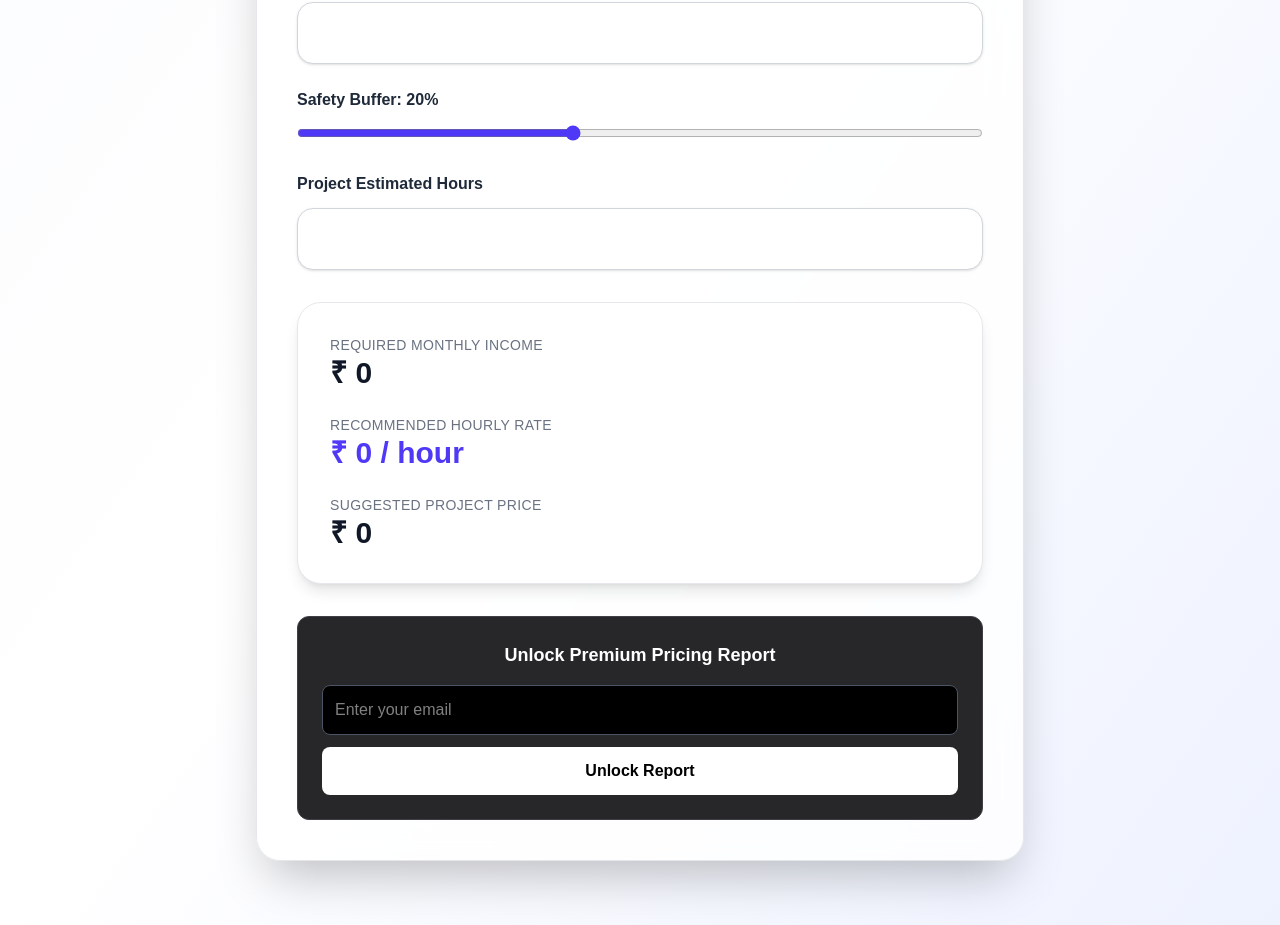
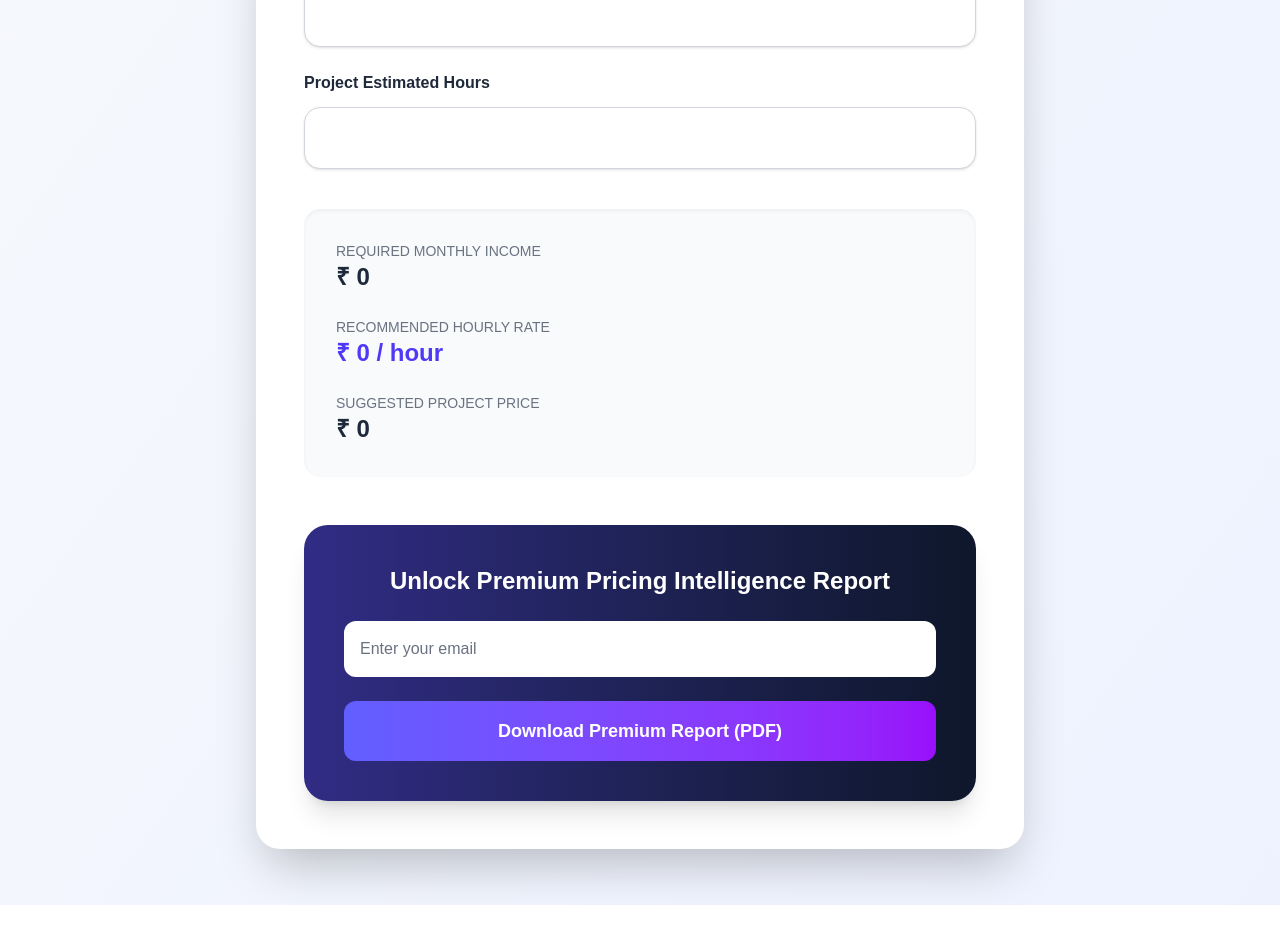
Before and after one commit to kishoredk-tech/freelance-rate, a Next.js app: page / in a window 1280 px wide. Shown: the part 860-1785 px from the top of the page. Built offline with nearby package versions, Linux system fonts and the light colour scheme.

Commit message:
Big UI Change, both free and premium free available

```diff
--- a/src/app/page.tsx
+++ b/src/app/page.tsx
@@ -1,19 +1,20 @@
 "use client";
 
-import { useState, useMemo } from "react";
+import { useState } from "react";
 import InputField from "@/components/InputField";
 import ResultsCard from "@/components/ResultsCard";
-import SubscribeForm from "@/components/SubscribeForm";
+import { jsPDF } from "jspdf";
 
 export default function Home() {
+
   const [currency, setCurrency] = useState("INR");
   const [desiredIncome, setDesiredIncome] = useState("");
   const [monthlyExpenses, setMonthlyExpenses] = useState("");
   const [workingDays, setWorkingDays] = useState("");
   const [billableHours, setBillableHours] = useState("");
-  const [bufferPercent, setBufferPercent] = useState(20);
   const [projectHours, setProjectHours] = useState("");
   const [currentRate, setCurrentRate] = useState("");
+  const [email, setEmail] = useState("");
 
   const currencySymbols: Record<string, string> = {
     INR: "₹",
@@ -24,86 +25,152 @@ export default function Home() {
 
   const symbol = currencySymbols[currency];
 
-  const calculations = useMemo(() => {
-    const income = Number(desiredIncome) || 0;
-    const expenses = Number(monthlyExpenses) || 0;
-    const days = Number(workingDays) || 0;
-    const hours = Number(billableHours) || 0;
-    const projectHrs = Number(projectHours) || 0;
-    const current = Number(currentRate) || 0;
+  // =============================
+  // BUSINESS LOGIC
+  // =============================
 
-    const totalRequired = income + expenses;
-    const totalBillableHours = days * hours;
+  const totalRequired =
+    Number(desiredIncome || 0) + Number(monthlyExpenses || 0);
 
-    const baseRate =
+  const totalBillableHours =
+    Number(workingDays || 0) * Number(billableHours || 0);
+
+  const recommendedHourlyRate =
     totalBillableHours > 0
-        ? totalRequired / totalBillableHours
-        : 0;
-
-    const recommended =
-      baseRate > 0
-        ? Math.round(baseRate * (1 + bufferPercent / 100))
+      ? Math.round(totalRequired / totalBillableHours)
       : 0;
 
   const projectPrice =
-      recommended > 0
-        ? Math.round(recommended * projectHrs)
-        : 0;
+    Math.round(recommendedHourlyRate * Number(projectHours || 0));
 
   const rateGap =
-      current > 0 ? recommended - current : 0;
+    recommendedHourlyRate - Number(currentRate || 0);
 
   const monthlyLoss =
     rateGap > 0 ? Math.round(rateGap * totalBillableHours) : 0;
 
-    const yearlyLoss =
-      monthlyLoss > 0 ? monthlyLoss * 12 : 0;
+  const yearlyLoss = monthlyLoss * 12;
 
-    const isUnderpricing =
-      current > 0 && current < recommended;
+  // =============================
+  // PREMIUM PDF GENERATOR (v2 EXECUTIVE STYLE)
+  // =============================
 
-    return {
-      totalRequired,
-      recommended,
-      projectPrice,
-      monthlyLoss,
-      yearlyLoss,
-      isUnderpricing,
+  const generatePremiumPDF = () => {
+
+    const doc = new jsPDF();
+
+    const today = new Date().toLocaleDateString();
+
+    // ---------- PAGE 1 (COVER) ----------
+
+    doc.setFillColor(30, 41, 59);
+    doc.rect(0, 0, 210, 297, "F");
+
+    doc.setTextColor(255, 255, 255);
+
+    doc.setFontSize(26);
+    doc.text("Freelance Rate Intelligence", 105, 80, { align: "center" });
+
+    doc.setFontSize(16);
+    doc.text("Pricing Intelligence Report", 105, 95, { align: "center" });
+
+    doc.setFontSize(12);
+    doc.text(`Generated on: ${today}`, 105, 110, { align: "center" });
+
+    doc.setFontSize(11);
+    doc.text("Prepared for:", 105, 130, { align: "center" });
+    doc.text(email, 105, 140, { align: "center" });
+
+    doc.setFontSize(10);
+    doc.text("By Kishore Devanga Kothavaru", 105, 260, { align: "center" });
+
+
+    // ---------- PAGE 2 (REPORT) ----------
+
+    doc.addPage();
+    doc.setTextColor(0, 0, 0);
+
+    doc.setFontSize(20);
+    doc.text("Financial Overview", 20, 25);
+
+    doc.setDrawColor(100);
+    doc.line(20, 30, 190, 30);
+
+    doc.setFontSize(13);
+    doc.text(`Required Monthly Income: ${symbol} ${totalRequired}`, 20, 45);
+    doc.text(`Recommended Hourly Rate: ${symbol} ${recommendedHourlyRate}`, 20, 60);
+    doc.text(`Suggested Project Price: ${symbol} ${projectPrice}`, 20, 75);
+
+    doc.setFontSize(18);
+    doc.text("Pricing Diagnosis", 20, 105);
+    doc.line(20, 110, 190, 110);
+
+    doc.setFontSize(12);
+
+    if (rateGap > 0) {
+      doc.text(
+        `You are undercharging by ${symbol} ${rateGap} per hour.`,
+        20,
+        125
+      );
+
+      doc.text(
+        `Estimated Monthly Revenue Loss: ${symbol} ${monthlyLoss}`,
+        20,
+        140
+      );
+
+      doc.text(
+        `Estimated Yearly Revenue Loss: ${symbol} ${yearlyLoss}`,
+        20,
+        155
+      );
+    } else {
+      doc.text(
+        "Your pricing structure appears aligned.",
+        20,
+        125
+      );
+    }
+
+    doc.setFontSize(10);
+    doc.text(
+      "Pricing is structural. Not emotional.",
+      20,
+      270
+    );
+
+    doc.save("Freelance-Rate-Intelligence-Report.pdf");
   };
-  }, [
-    desiredIncome,
-    monthlyExpenses,
-    workingDays,
-    billableHours,
-    projectHours,
-    currentRate,
-    bufferPercent,
-  ]);
+
+  const handleUnlock = () => {
+    if (!email) return;
+    generatePremiumPDF();
+  };
 
   return (
-    <main className="min-h-screen bg-gradient-to-br from-slate-50 via-white to-indigo-50 py-16 px-4">
+    <main className="min-h-screen bg-gradient-to-br from-slate-50 to-indigo-50 py-14 px-6">
+      <div className="max-w-3xl mx-auto bg-white shadow-2xl rounded-3xl p-12 space-y-10">
 
-      <div className="max-w-3xl mx-auto bg-white/80 backdrop-blur-lg shadow-2xl rounded-3xl p-10 space-y-8 border border-gray-200">
-
-        {/* HEADER */}
         <div className="text-center space-y-3">
-          <h1 className="text-4xl font-extrabold text-gray-900 tracking-tight">
+          <h1 className="text-4xl font-bold text-gray-900">
             Freelance Rate Intelligence
           </h1>
-          <p className="text-gray-600 text-lg">
+          <p className="text-gray-600">
             Structural pricing calculator for serious freelancers.
           </p>
         </div>
 
-        {/* CURRENCY */}
+        <div className="space-y-6">
+
           <div>
-          <label className="block mb-3 font-semibold text-gray-800">
+            <label className="block mb-2 font-semibold text-gray-700">
               Currency
             </label>
             <select
               value={currency}
               onChange={(e) => setCurrency(e.target.value)}
-            className="w-full p-4 border border-gray-300 rounded-2xl bg-white text-gray-900 font-medium shadow-sm focus:ring-2 focus:ring-indigo-600 focus:outline-none"
+              className="w-full p-3 rounded-xl border border-gray-300 bg-white text-gray-900 font-medium shadow-sm focus:ring-2 focus:ring-indigo-500"
             >
               <option value="INR">INR (₹)</option>
               <option value="USD">USD ($)</option>
@@ -112,76 +179,52 @@ export default function Home() {
             </select>
           </div>
 
-        {/* INPUTS */}
-        <div className="space-y-6">
-
-          <InputField
-            label={`Desired Monthly Income (${symbol})`}
-            value={desiredIncome}
-            onChange={setDesiredIncome}
-          />
-
-          <InputField
-            label={`Monthly Expenses (${symbol})`}
-            value={monthlyExpenses}
-            onChange={setMonthlyExpenses}
-          />
-
-          <InputField
-            label="Working Days per Month"
-            value={workingDays}
-            onChange={setWorkingDays}
-          />
-
-          <InputField
-            label="Billable Hours per Day"
-            value={billableHours}
-            onChange={setBillableHours}
-          />
-
-          <InputField
-            label={`Your Current Hourly Rate (${symbol})`}
-            value={currentRate}
-            onChange={setCurrentRate}
-          />
-
-          {/* BUFFER */}
-          <div>
-            <label className="block mb-3 font-semibold text-gray-800">
-              Safety Buffer: {bufferPercent}%
-            </label>
-            <input
-              type="range"
-              min="0"
-              max="50"
-              value={bufferPercent}
-              onChange={(e) =>
-                setBufferPercent(Number(e.target.value))
-              }
-              className="w-full accent-indigo-600"
-            />
-          </div>
-
-          <InputField
-            label="Project Estimated Hours"
-            value={projectHours}
-            onChange={setProjectHours}
-          />
+          <InputField label={`Desired Monthly Income (${symbol})`} value={desiredIncome} onChange={setDesiredIncome} />
+          <InputField label={`Monthly Expenses (${symbol})`} value={monthlyExpenses} onChange={setMonthlyExpenses} />
+          <InputField label="Working Days per Month" value={workingDays} onChange={setWorkingDays} />
+          <InputField label="Billable Hours per Day" value={billableHours} onChange={setBillableHours} />
+          <InputField label={`Your Current Hourly Rate (${symbol})`} value={currentRate} onChange={setCurrentRate} />
+          <InputField label="Project Estimated Hours" value={projectHours} onChange={setProjectHours} />
 
         </div>
 
-        {/* RESULTS */}
         <ResultsCard
           currencySymbol={symbol}
-          totalRequired={calculations.totalRequired}
-          recommendedHourlyRate={calculations.recommended}
-          projectPrice={calculations.projectPrice}
-          monthlyLoss={calculations.monthlyLoss}
-          yearlyLoss={calculations.yearlyLoss}
-          isUnderpricing={calculations.isUnderpricing}
+          totalRequired={totalRequired}
+          recommendedHourlyRate={recommendedHourlyRate}
+          projectPrice={projectPrice}
         />
 
-        <SubscribeForm />
+        {rateGap > 0 && (
+          <div className="p-6 bg-red-50 border border-red-200 rounded-xl">
+            <p className="font-semibold text-red-700">You are undercharging.</p>
+            <p className="mt-2 text-red-600">Monthly Loss: {symbol} {monthlyLoss}</p>
+            <p className="text-red-600">Yearly Loss: {symbol} {yearlyLoss}</p>
+          </div>
+        )}
+
+        <div className="mt-12 p-10 rounded-3xl bg-gradient-to-r from-indigo-900 to-slate-900 text-white space-y-6 shadow-xl">
+
+          <h2 className="text-2xl font-semibold text-center">
+            Unlock Premium Pricing Intelligence Report
+          </h2>
+
+          <input
+            type="email"
+            placeholder="Enter your email"
+            value={email}
+            onChange={(e) => setEmail(e.target.value)}
+            className="w-full p-4 rounded-xl bg-white text-gray-900 placeholder-gray-500 focus:outline-none focus:ring-2 focus:ring-indigo-400"
+          />
+
+          <button
+            onClick={handleUnlock}
+            className="w-full py-4 rounded-xl font-semibold text-lg bg-gradient-to-r from-indigo-500 to-purple-600 hover:opacity-90 transition"
+          >
+            Download Premium Report (PDF)
+          </button>
+
+        </div>
 
       </div>
     </main>
--- a/src/components/ResultsCard.tsx
+++ b/src/components/ResultsCard.tsx
@@ -3,9 +3,6 @@ type ResultsCardProps = {
   totalRequired: number;
   recommendedHourlyRate: number;
   projectPrice: number;
-  monthlyLoss: number;
-  yearlyLoss: number;
-  isUnderpricing: boolean;
 };
 
 export default function ResultsCard({
@@ -13,53 +10,37 @@ export default function ResultsCard({
   totalRequired,
   recommendedHourlyRate,
   projectPrice,
-  monthlyLoss,
-  yearlyLoss,
-  isUnderpricing,
 }: ResultsCardProps) {
   return (
-    <div className="mt-8 p-8 bg-white rounded-3xl border border-gray-200 shadow-lg space-y-6">
+    <div className="mt-8 p-8 bg-gray-50 rounded-2xl shadow-inner space-y-6">
 
       <div>
-        <p className="text-gray-500 text-sm uppercase tracking-wide">
+        <p className="text-sm text-gray-500 uppercase">
           Required Monthly Income
         </p>
-        <p className="text-3xl font-bold text-gray-900">
-          {currencySymbol} {totalRequired.toLocaleString()}
+        <p className="text-2xl font-bold text-gray-800">
+          {currencySymbol} {totalRequired}
         </p>
       </div>
 
       <div>
-        <p className="text-gray-500 text-sm uppercase tracking-wide">
+        <p className="text-sm text-gray-500 uppercase">
           Recommended Hourly Rate
         </p>
-        <p className="text-3xl font-bold text-indigo-600">
-          {currencySymbol} {recommendedHourlyRate.toLocaleString()} / hour
+        <p className="text-2xl font-bold text-indigo-600">
+          {currencySymbol} {recommendedHourlyRate} / hour
         </p>
       </div>
 
       <div>
-        <p className="text-gray-500 text-sm uppercase tracking-wide">
+        <p className="text-sm text-gray-500 uppercase">
           Suggested Project Price
         </p>
-        <p className="text-3xl font-bold text-gray-900">
-          {currencySymbol} {projectPrice.toLocaleString()}
+        <p className="text-2xl font-bold text-gray-800">
+          {currencySymbol} {projectPrice}
         </p>
       </div>
 
-      {isUnderpricing && (
-        <div className="p-5 bg-red-50 border border-red-200 rounded-2xl">
-          <p className="font-semibold text-red-600 text-lg">
-            You are undercharging.
-          </p>
-          <p className="mt-2 text-gray-700">
-            Monthly loss: {currencySymbol} {monthlyLoss.toLocaleString()}
-          </p>
-          <p className="text-gray-700">
-            Yearly loss: {currencySymbol} {yearlyLoss.toLocaleString()}
-          </p>
-        </div>
-      )}
     </div>
   );
 }
--- a/src/components/SubscribeForm.tsx
+++ b/src/components/SubscribeForm.tsx
@@ -2,12 +2,16 @@
 
 import { useState } from "react";
 
-export default function SubscribeForm({ onSubscribed }: any) {
+type Props = {
+  onSuccess: () => void;
+};
+
+export default function SubscribeForm({ onSuccess }: Props) {
   const [email, setEmail] = useState("");
   const [loading, setLoading] = useState(false);
   const [message, setMessage] = useState("");
 
-  const handleSubmit = async (e: any) => {
+  const handleSubmit = async (e: React.FormEvent) => {
     e.preventDefault();
     setLoading(true);
     setMessage("");
@@ -19,47 +23,95 @@ export default function SubscribeForm({ onSubscribed }: any) {
     });
 
     if (res.ok) {
-      setMessage("Unlocked. You can now download the report.");
-      onSubscribed();
+      setMessage("Unlocked. You can now download your premium report.");
+      onSuccess();
     } else {
-      setMessage("Subscription failed.");
+      setMessage("Something went wrong.");
     }
 
     setLoading(false);
   };
 
   return (
-    <div className="bg-zinc-800 p-6 rounded-xl border border-zinc-700 mt-6">
+    <div className="
+      p-10
+      rounded-3xl
+      bg-gradient-to-r
+      from-slate-900
+      to-indigo-950
+      shadow-2xl
+      space-y-6
+    ">
 
-      <h3 className="text-lg font-semibold text-white text-center">
-        Unlock Premium Pricing Report
+      {/* Title */}
+      <h3 className="text-2xl font-semibold text-white text-center">
+        Unlock Premium Pricing Intelligence Report
       </h3>
 
-      <form onSubmit={handleSubmit} className="flex flex-col gap-3 mt-4">
+      {/* Subtitle */}
+      <p className="text-sm text-indigo-200 text-center">
+        Enter your email to download your detailed pricing intelligence report.
+      </p>
+
+      {/* Form */}
+      <form onSubmit={handleSubmit} className="flex flex-col gap-4 mt-6">
 
         <input
           type="email"
+          required
           placeholder="Enter your email"
-          required
           value={email}
           onChange={(e) => setEmail(e.target.value)}
-          className="p-3 rounded-lg bg-black border border-gray-600 text-white"
+          className="
+            w-full
+            px-5
+            py-4
+            rounded-2xl
+            bg-slate-800
+            text-white
+            placeholder-slate-400
+            border border-slate-700
+            focus:outline-none
+            focus:ring-2
+            focus:ring-indigo-500
+            focus:border-indigo-500
+            transition
+            text-lg
+          "
         />
 
         <button
           type="submit"
           disabled={loading}
-          className="bg-white text-black py-3 rounded-lg font-semibold"
+          className="
+            w-full
+            py-4
+            rounded-2xl
+            font-semibold
+            text-white
+            bg-gradient-to-r
+            from-indigo-600
+            to-purple-600
+            hover:from-indigo-700
+            hover:to-purple-700
+            transition
+            shadow-lg
+            text-lg
+            disabled:opacity-60
+          "
         >
-          {loading ? "Unlocking..." : "Unlock Report"}
+          {loading ? "Unlocking..." : "Download Premium Report (PDF)"}
         </button>
+
       </form>
 
+      {/* Message */}
       {message && (
-        <p className="text-sm text-green-400 mt-3 text-center">
+        <p className="text-center text-sm font-medium text-green-400">
           {message}
         </p>
       )}
+
     </div>
   );
 }
```
Lines whose indentation alone changed are shown as unchanged.
